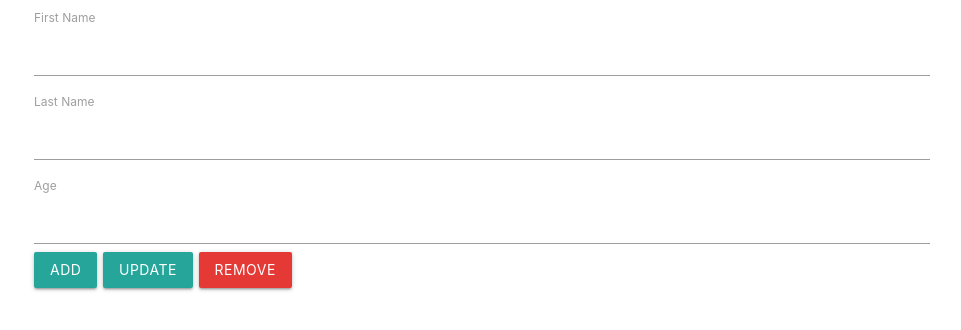
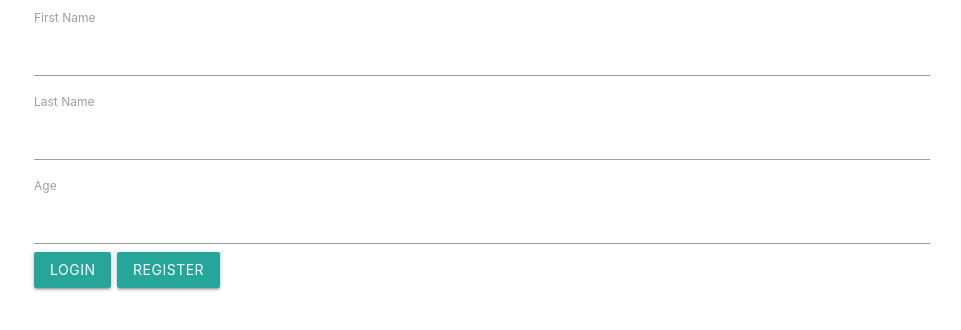
Before and after one commit to Cybertron-Ant/firebase_email_login, a plain HTML site: page index.html in a window 1280 px wide. Shown: the whole page, without its empty margins (158-1119 px from the left). Drawn offline with nearby package versions, Linux system fonts and the light colour scheme.

Commit message:
login and register buttons

```diff
--- a/index.html
+++ b/index.html
@@ -32,9 +32,11 @@
         <label for="age">Age</label><br>
         <input type="number" name="age" id="age"><br>
 
-        <button id="addBtn" class="btn waves-effect waves-light">Add</button>
-        <button id="updateBtn" class="btn waves-effect waves-light">Update</button>
-        <button id="removeBtn" class="btn waves-effect red darken-1">Remove</button>
+        <!-- login and register buttons -->
+        <button onclick = 'login()' id="addBtn" class="btn waves-effect waves-light">Login</button>
+
+        <button onclick="register()" id="updateBtn" class="btn waves-effect waves-light">Register</button>
+
 
 </div>
 
```
